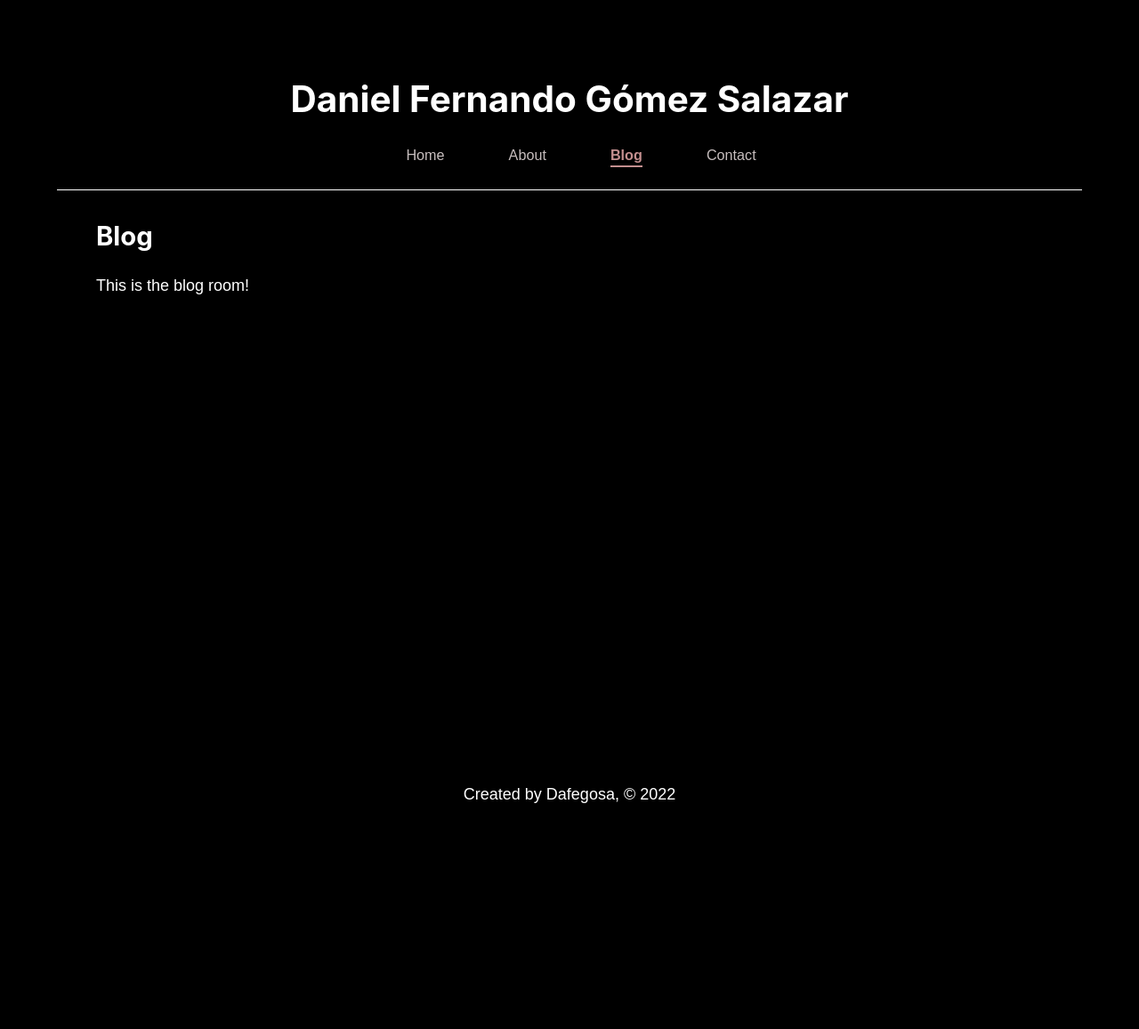
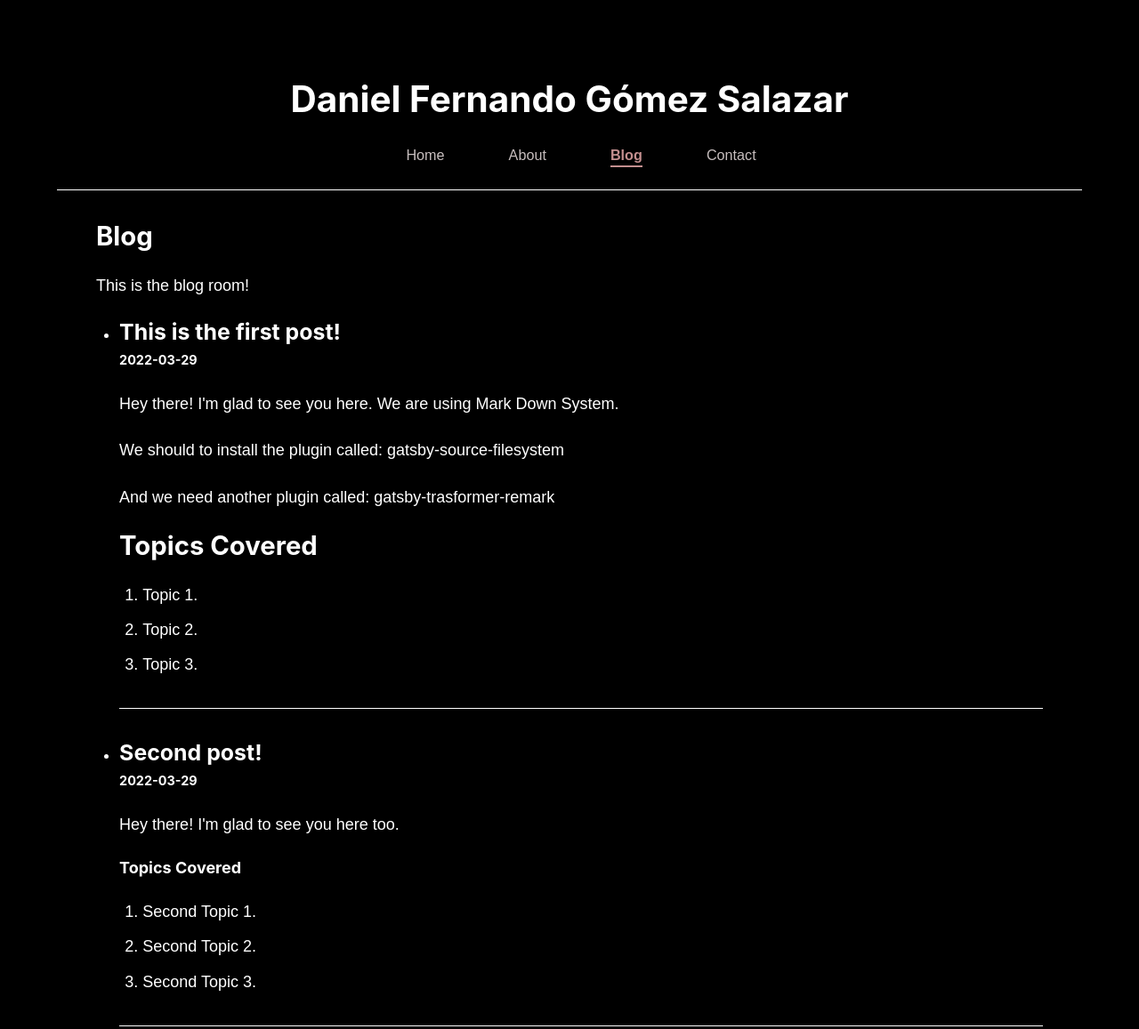
Before and after one commit to dafegosa/gatsby-bootCamp, a Gatsby site: page /blog in a window 1280 px wide. Shown: the top 1157 px of the page at 89% size. Before the commit the page ends 932 px from the top, so only its background shows below. Built offline with nearby package versions, Linux system fonts and the light colour scheme; Gatsby itself is replaced by a stand-in of ours.

Commit message:
Feat: User MarkDown files

```diff
--- a/gatsby-config.js
+++ b/gatsby-config.js
@@ -11,5 +11,13 @@ module.exports = {
   },
   plugins: [
     'gatsby-plugin-sass',
+    {
+      resolve: 'gatsby-source-filesystem',
+      options: {
+        name: 'src',
+        path:  `${__dirname}/src/`
+      }
+    },
+    'gatsby-transformer-remark'
   ],
 };
--- a/package.json
+++ b/package.json
@@ -16,6 +16,8 @@
   "dependencies": {
     "gatsby": "^4.10.1",
     "gatsby-plugin-sass": "^5.10.1",
+    "gatsby-source-filesystem": "^4.11.0",
+    "gatsby-transformer-remark": "^5.11.0",
     "react": "^17.0.1",
     "react-dom": "^17.0.1",
     "sass": "^1.49.9"
--- a/src/pages/blog.js
+++ b/src/pages/blog.js
@@ -1,11 +1,50 @@
 import React from 'react'
 import LayoutComponent from '../components/layout';
+import { graphql, useStaticQuery } from 'gatsby';
 
 const BlogPage = () => {
+  const data = useStaticQuery(graphql`
+  query {
+    allMarkdownRemark {
+      edges {
+        node {
+          html
+          headings {
+            depth
+            value
+          }
+          frontmatter {
+            # Assumes you're using title in your frontmatter.
+            title
+            date
+          }
+        }
+      }
+    }
+  }`);
+  console.log(data);
   return (
     <LayoutComponent>
       <h2>Blog</h2>
       <p>This is the blog room!</p>
+      <ul>
+      { data.allMarkdownRemark.edges.map((post) => {
+        return (
+          <li>
+            <div style={{marginBottom: "2rem"}}>
+              <h3>
+                {post.node.frontmatter.title} <br/>
+                <span style={{fontSize: "0.8rem"}}>
+                  {post.node.frontmatter.date}
+                </span>
+              </h3>
+              <p dangerouslySetInnerHTML={{__html: post.node.html}} />
+            </div>
+            <hr style={{width: "100%"}}/>
+          </li>
+        )
+      })}
+      </ul>
     </LayoutComponent>
   )
 }
--- /dev/null
+++ b/src/posts/post-one.md
@@ -0,0 +1,19 @@
+---
+title: "This is the first post!"
+date: "2022-03-29"
+---
+
+Hey there! I'm glad to see you here.
+We are using Mark Down System.
+
+
+We should to install the plugin called: gatsby-source-filesystem
+
+And we need another plugin called:
+gatsby-trasformer-remark
+
+## Topics Covered
+
+1. Topic 1.
+2. Topic 2.
+3. Topic 3.
--- /dev/null
+++ b/src/posts/post-two.md
@@ -0,0 +1,12 @@
+---
+title: "Second post!"
+date: "2022-03-29"
+---
+
+Hey there! I'm glad to see you here too.
+
+#### Topics Covered
+
+1. Second Topic 1.
+2. Second Topic 2.
+3. Second Topic 3.
```
Also changed, not shown: 1 other file.
